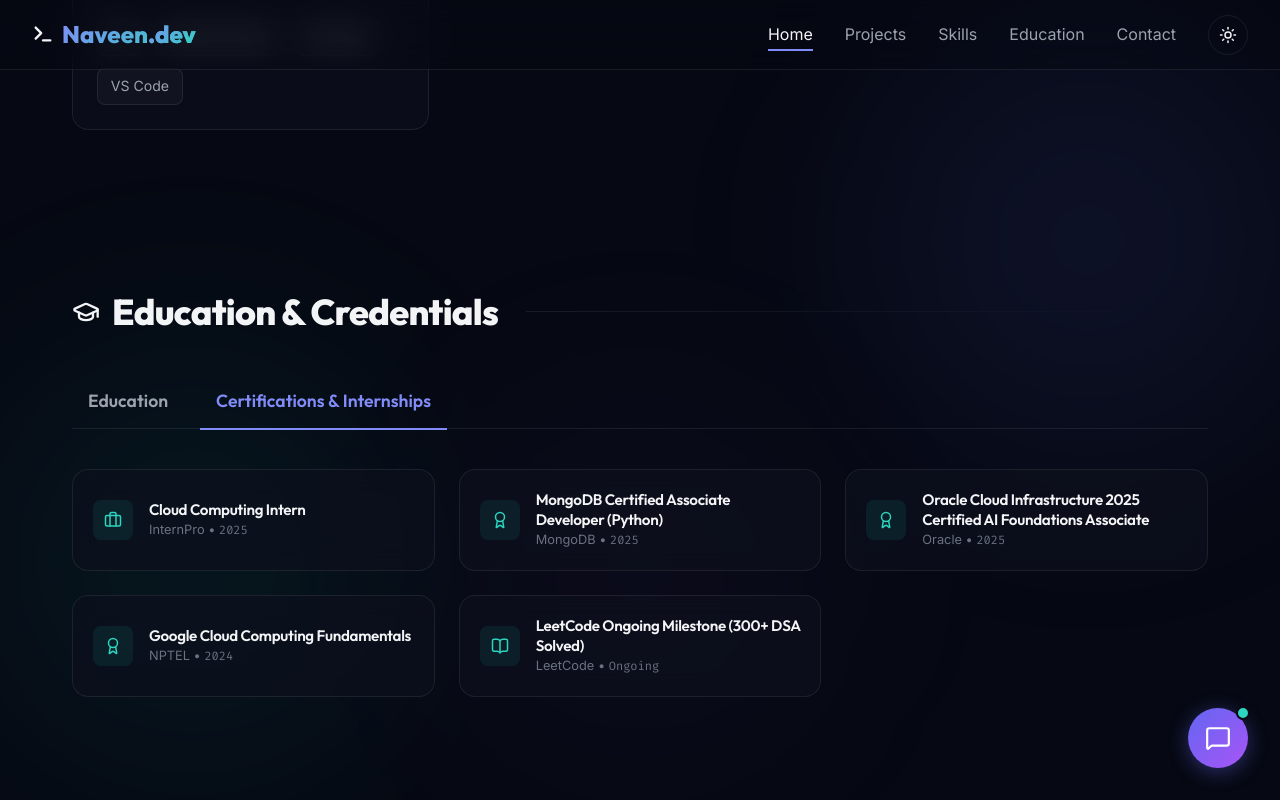
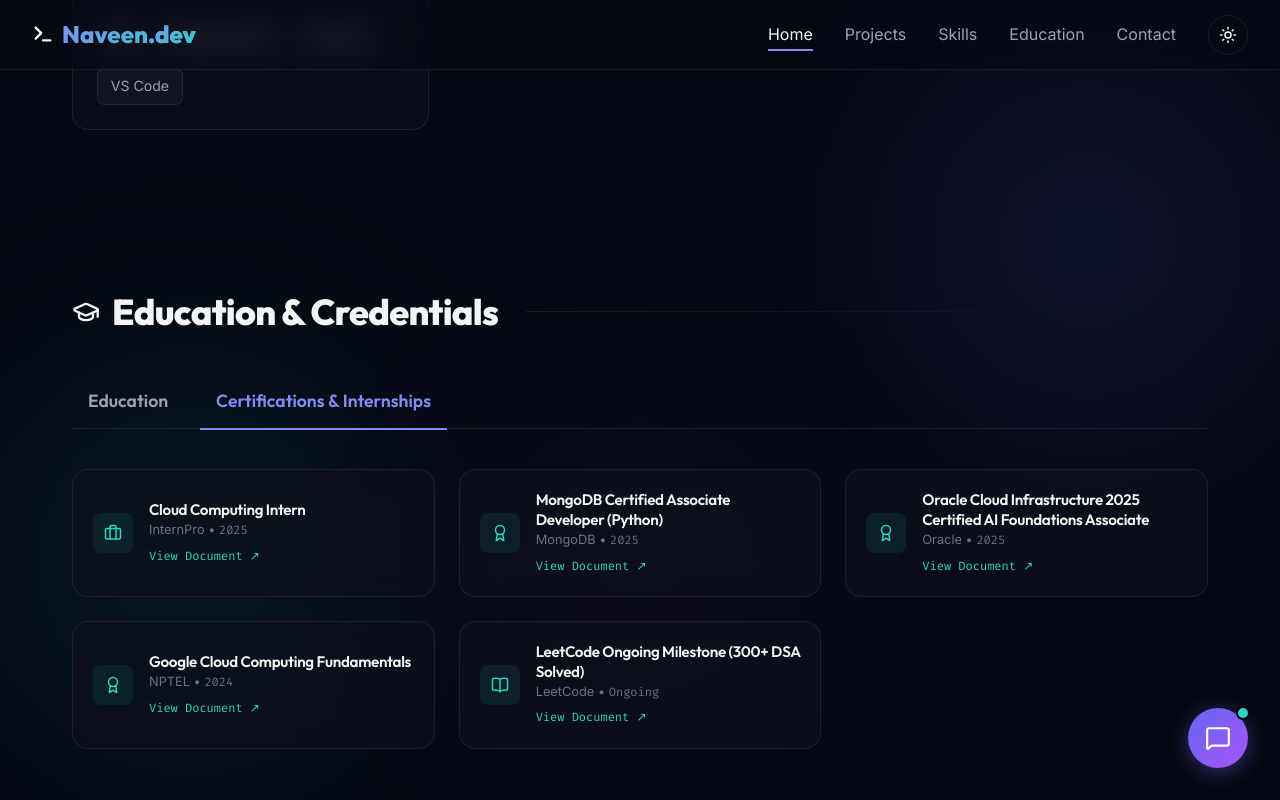
Before and after one commit to naveen-ramavath/portfolio, a React (Vite) app: page / in a window 1280 px wide. Both pictures are taken after a click on the button "Certifications & Internships". Shown: the part 3450-4250 px from the top of the page. Built offline with nearby package versions, Linux system fonts and the light colour scheme.

Commit message:
feat: add interactive certificate links

```diff
--- a/src/App.css
+++ b/src/App.css
@@ -1111,3 +1111,31 @@
   0%, 80%, 100% { transform: scale(0); }
   40% { transform: scale(1); }
 }
+
+/* Interactive Certifications */
+.cert-card.interactive {
+  text-decoration: none;
+  cursor: pointer;
+  transition: var(--transition-smooth);
+}
+
+.cert-card.interactive:hover {
+  border-color: var(--secondary-light);
+  background: rgba(20, 184, 166, 0.05);
+  transform: translateY(-3px);
+  box-shadow: 0 4px 20px rgba(20, 184, 166, 0.15);
+}
+
+.cert-view-link {
+  font-family: var(--font-mono);
+  font-size: 0.75rem;
+  color: var(--secondary-light);
+  margin-top: 0.4rem;
+  display: flex;
+  align-items: center;
+  gap: 0.25rem;
+}
+
+.cert-card.interactive:hover .cert-view-link {
+  text-decoration: underline;
+}
--- a/src/components/Timeline.jsx
+++ b/src/components/Timeline.jsx
@@ -23,31 +23,36 @@
       title: "Cloud Computing Intern",
       issuer: "InternPro",
       date: "2025",
-      icon: <Briefcase size={18} />
+      icon: <Briefcase size={18} />,
+      link: "/certificates/internpro.pdf"
     },
     {
       title: "MongoDB Certified Associate Developer (Python)",
       issuer: "MongoDB",
       date: "2025",
-      icon: <Award size={18} />
+      icon: <Award size={18} />,
+      link: "/certificates/mongodb.pdf"
     },
     {
       title: "Oracle Cloud Infrastructure 2025 Certified AI Foundations Associate",
       issuer: "Oracle",
       date: "2025",
-      icon: <Award size={18} />
+      icon: <Award size={18} />,
+      link: "/certificates/oracle.pdf"
     },
     {
       title: "Google Cloud Computing Fundamentals",
       issuer: "NPTEL",
       date: "2024",
-      icon: <Award size={18} />
+      icon: <Award size={18} />,
+      link: "/certificates/gcp.pdf"
     },
     {
       title: "LeetCode Ongoing Milestone (300+ DSA Solved)",
       issuer: "LeetCode",
       date: "Ongoing",
-      icon: <BookOpen size={18} />
+      icon: <BookOpen size={18} />,
+      link: "https://leetcode.com/u/naveenramavath4203/"
     }
   ];
 
@@ -97,17 +102,36 @@
         </div>
       ) : (
         <div className="cert-grid">
-          {certificationData.map((cert, index) => (
-            <div key={index} className="glass-panel cert-card">
+          {certificationData.map((cert, index) => {
+            const CardComponent = cert.link ? 'a' : 'div';
+            const extraProps = cert.link ? {
+              href: cert.link,
+              target: "_blank",
+              rel: "noopener noreferrer",
+              className: "glass-panel cert-card interactive"
+            } : {
+              className: "glass-panel cert-card"
+            };
+
+            return (
+              <CardComponent key={index} {...extraProps}>
                 <div className="cert-icon-box">
                   {cert.icon}
                 </div>
                 <div className="cert-info">
                   <h3 className="cert-title">{cert.title}</h3>
-                <span className="cert-issuer">{cert.issuer} • <span style={{ fontFamily: 'var(--font-mono)', fontSize: '0.75rem' }}>{cert.date}</span></span>
+                  <span className="cert-issuer">
+                    {cert.issuer} • <span style={{ fontFamily: 'var(--font-mono)', fontSize: '0.75rem' }}>{cert.date}</span>
+                  </span>
+                  {cert.link && (
+                    <span className="cert-view-link">
+                      View Document ↗
+                    </span>
+                  )}
                 </div>
-            </div>
-          ))}
+              </CardComponent>
+            );
+          })}
         </div>
       )}
     </section>
```
Lines whose indentation alone changed are shown as unchanged.
